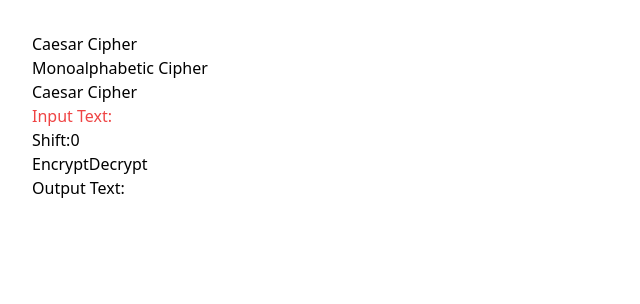
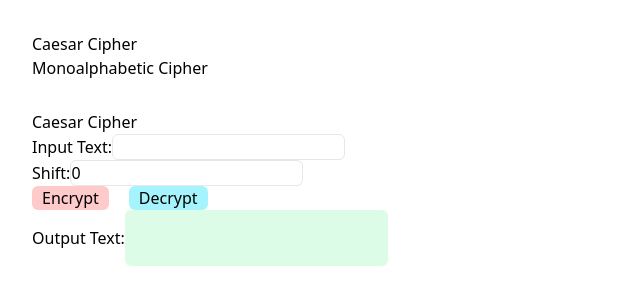
Before and after one commit to sushanshakya77/cipher.io, a React (Vite) app: page /ceaserCipher in a window 1280 px wide. Shown: the top 304 px of the page, without its empty margins (0-640 px from the left). Built offline with nearby package versions, Linux system fonts and the light colour scheme.

Commit message:
feat: ui changes

```diff
--- a/src/components/enc-dec/CaesarCipher.tsx
+++ b/src/components/enc-dec/CaesarCipher.tsx
@@ -39,37 +39,52 @@ const CaesarCipher: React.FC = () => {
   };
 
   return (
+    <div className="mt-[30px]">
+      <h2>Caesar Cipher</h2>
+
       <div>
-      <h2>Caesar Cipher</h2>
-      <div>
-        <label className="text-red-500">
-          Input Text:
+        <span className="w-[40px]">Input Text:</span>
         <input
           type="text"
           value={inputText}
           onChange={(e) => setInputText(e.target.value)}
-            className=""
+          className="border rounded-[6px] "
         />
-        </label>
       </div>
+
       <div>
-        <label>
-          Shift:
+        <span className="">Shift:</span>
+
         <input
           type="number"
           value={shift}
           onChange={(e) => setShift(parseInt(e.target.value))}
+          className="border rounded-[6px]"
         />
-        </label>
       </div>
-      <div>
-        <button onClick={handleEncrypt}>Encrypt</button>
-        <button onClick={handleDecrypt}>Decrypt</button>
+      <div className="flex gap-[20px]">
+        <button
+          className="bg-red-200 rounded-[6px] px-[10px]"
+          onClick={handleEncrypt}
+        >
+          Encrypt
+        </button>
+        <button
+          className="bg-cyan-200 rounded-[6px] px-[10px]"
+          onClick={handleDecrypt}
+        >
+          Decrypt
+        </button>
       </div>
       <div>
         <label>
           Output Text:
-          <input type="text" value={outputText} readOnly />
+          <input
+            type="text"
+            className="bg-green-100 outline-none p-4 rounded-[6px]"
+            value={outputText}
+            readOnly
+          />
         </label>
       </div>
     </div>
```
Lines whose indentation alone changed are shown as unchanged.
